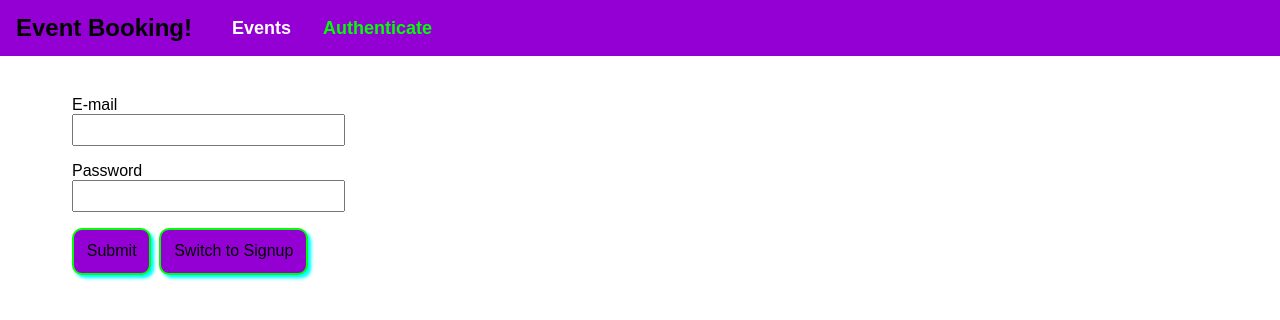
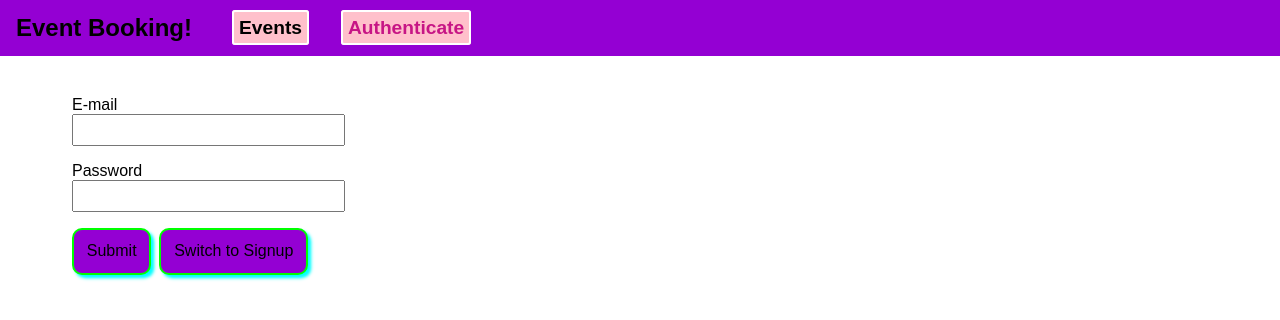
Before and after one commit to iyashwantsaini/mern_event_booking, a React (Create React App) app in the folder frontend/: page /auth in a window 1280 px wide. Shown: the top 320 px of the page. Built offline with nearby package versions, Linux system fonts and the light colour scheme.

Commit message:
redirects

```diff
--- a/frontend/src/App.js
+++ b/frontend/src/App.js
@@ -50,6 +50,9 @@ class App extends Component {
               {this.state.token &&
                 <Redirect from="/auth" to="/events" exact />
               }
+              {!this.state.token &&
+                <Redirect from="/bookings" to="/auth" exact />
+              }
 
               {/* exact means that if exactly / then only redirect */}
               {/* only redirect of not loggedin */}
--- a/frontend/src/components/navigation/MainNavigation.css
+++ b/frontend/src/components/navigation/MainNavigation.css
@@ -25,21 +25,46 @@
     margin: 0;
     padding: 0;
     list-style: none;
+    float: right;
 }
 .main-navigation__items li{
     margin: 0 1rem;
 }
+button{
+    text-decoration: none;
+    font-size: large;
+    font-weight: bolder;
+    border: 2px solid white;
+    font: inherit;
+    cursor: pointer;
+    background-color: pink;
+    color: black;
+    font-weight: bolder;
+}
 /* here a is navlink */
 .main-navigation__items a{
     text-decoration: none;
-    color: white;
     font-size: large;
     font-weight: bolder;
+    font: inherit;
+    cursor: pointer;
+    border: 2px solid white;
+    border-radius: 3px;
+    padding: 5px;
+    background-color: pink;
+    color: black;
+    font-size: larger;
+    font-weight: bolder;
 }
+
 .main-navigation__items a:hover,
 .main-navigation__items a:active,
 /* this a.active class is added by navlink */
 .main-navigation__items a.active
 {
-    color: lime;
+    color: mediumvioletred;
 }
+.main-navigation__items button:hover,
+.main-navigation__items button:active{
+    color: mediumvioletred;
+}
--- a/frontend/src/components/navigation/MainNavigation.js
+++ b/frontend/src/components/navigation/MainNavigation.js
@@ -23,19 +23,24 @@ const mainNavigation = (props) => (
                 <NavLink to="/events">Events</NavLink>
               </li>
 
-              { context.token && (
+              {/* only render if loggedin */}
+              {context.token && (
                 <li>
                   <NavLink to="/bookings">Bookings</NavLink>
                 </li>
               )}
+              {context.token && (
+                <li>
+                  <button onClick={context.logout}>Logout</button>
+                </li>
+              )}
 
               {/* only render it if not loggedin  */}
-              { !context.token &&  (
+              {!context.token && (
                 <li>
                   <NavLink to="/auth">Authenticate</NavLink>
                 </li>
               )}
-
             </ul>
           </nav>
         </header>
```
Lines whose indentation alone changed are shown as unchanged.
